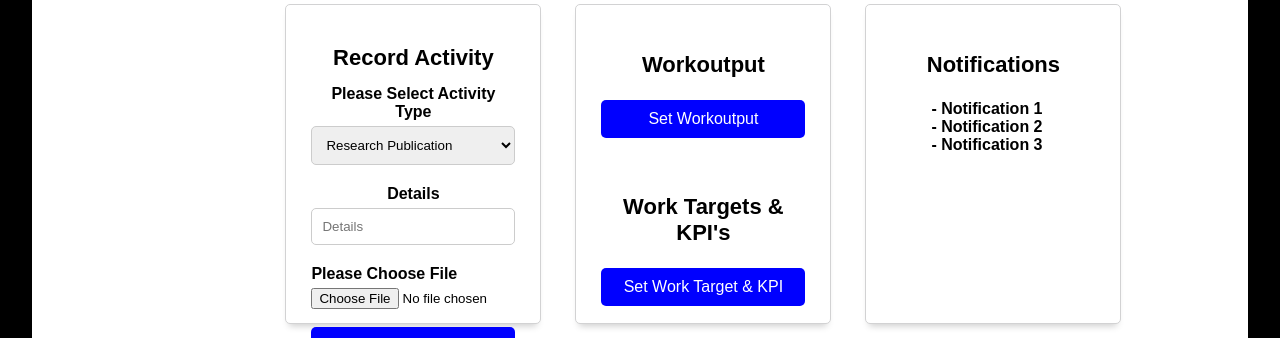
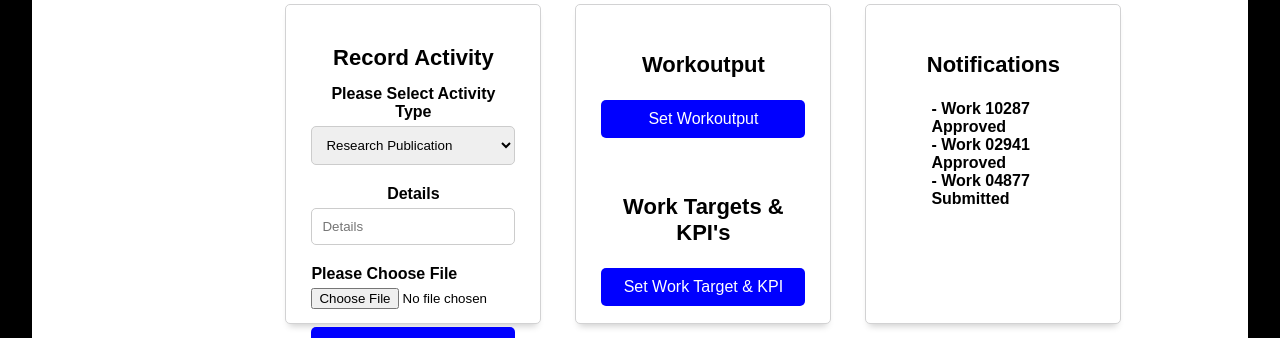
Before and after one commit to Group-36/MIROS, a PHP site: page /ResearchOfficerDashboard.php in a window 1280 px wide. Shown: the part 141-479 px from the top of the page. Run offline with PHP 8.4, Linux system fonts and the light colour scheme; lists and menus that the app fills with data are empty; some libraries are stand-ins or nearby versions.

Commit message:
Update ResearchOfficerDashboard.php

```diff
--- a/ResearchOfficerDashboard.php
+++ b/ResearchOfficerDashboard.php
@@ -76,9 +76,9 @@
       <div class="charts-card" style="margin-left: 30px;">
         <p class="chart-title">Notifications</p>
         <dl>
-          <dd style="text-align: left;">- Notification 1</dd>
-          <dd style="text-align: left;">- Notification 2</dd>
-          <dd style="text-align: left;">- Notification 3</dd>
+          <dd style="text-align: left;">- Work 10287 Approved</dd>
+          <dd style="text-align: left;">- Work 02941 Approved</dd>
+          <dd style="text-align: left;">- Work 04877 Submitted</dd>
           </dl>
       </div>
     </th>
@@ -89,9 +89,9 @@
       <div class="charts-card">
         <p class="chart-title">Tasks</p>
         <dl>
-          <dd style="text-align: left;">- Task 1</dd>
-          <dd style="text-align: left;">- Task 2</dd>
-          <dd style="text-align: left;">- Task 3</dd>
+          <dd style="text-align: left;">- Upload Proof of Research</dd>
+          <dd style="text-align: left;">- Resubmit Rejected Assignment</dd>
+          <dd style="text-align: left;">- Upload Yearly Expenses Form</dd>
           </dl>
   </div>
     </th>
@@ -136,9 +136,9 @@
       <div class="charts-card" style="margin-left: 30px;">
         <p class="chart-title">Deadlines</p>
         <dl>
-          <dd style="text-align: left;">- Deadline 1</dd>
-          <dd style="text-align: left;">- Deadline 2</dd>
-          <dd style="text-align: left;">- Deadline 3</dd>
+          <dd style="text-align: left;">- All Deadlines</dd>
+          <dd style="text-align: left;">- Must be Hit</dd>
+          <dd style="text-align: left;">- Monthly</dd>
           </dl>
         <div id="reminders-warnings-chart"></div>
       </div>
```
